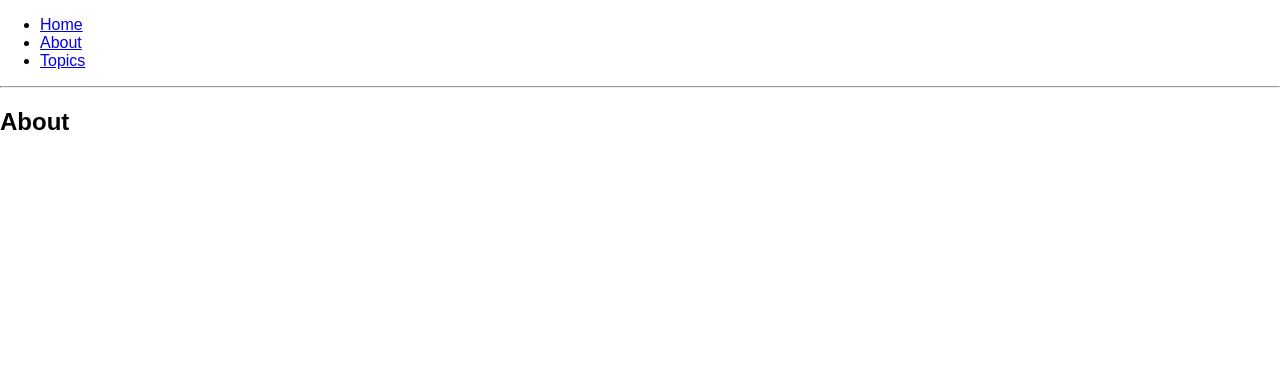
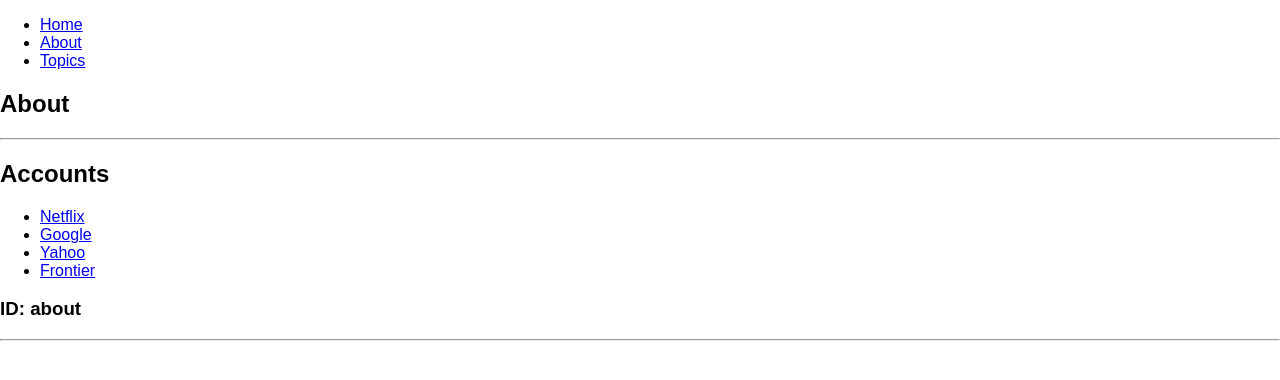
Before and after one commit to bdog72/Router-Examples, a React app: page /about in a window 1280 px wide. Shown: the top 380 px of the page. Built offline with nearby package versions, Linux system fonts and the light colour scheme.

Commit message:
finished 2nd example

```diff
--- a/src/components/App.js
+++ b/src/components/App.js
@@ -1,9 +1,14 @@
 import React, { Component } from 'react'
 import Router1 from './Router1'
+import Router2 from './Router2'
+
 export default class App extends Component {
   render () {
     return <div>
       <Router1 />
+      <hr />
+      <Router2 />
+      <hr />
     </div>
   }
 }
--- a/src/components/Router1.js
+++ b/src/components/Router1.js
@@ -10,7 +10,6 @@ const BasicExample = () => (
         <li><Link to='/about'>About</Link></li>
         <li><Link to='/topics'>Topics</Link></li>
       </ul>
-      <hr />
       <Route exact path='/' component={Home} />
       <Route path='/about' component={About} />
       <Route path='/topics' component={Topics} />
--- /dev/null
+++ b/src/components/Router2.js
@@ -0,0 +1,25 @@
+import React, { Component } from 'react'
+
+import { BrowserRouter as Router, Route, Link } from 'react-router-dom'
+
+const ParamsExample = () => (
+  <Router>
+    <div>
+      <h2>Accounts</h2>
+      <ul>
+        <li><Link to='/netflix'>Netflix</Link></li>
+        <li><Link to='/google'>Google</Link></li>
+        <li><Link to='/yahoo'>Yahoo</Link></li>
+        <li><Link to='/frontier'>Frontier</Link></li>
+      </ul>
+      <Route path='/:id' component={Child} />
+    </div>
+  </Router>
+)
+
+const Child = ({ match }) => (
+  <div>
+    <h3>ID: {match.params.id}</h3>
+  </div>
+)
+export default ParamsExample
```
